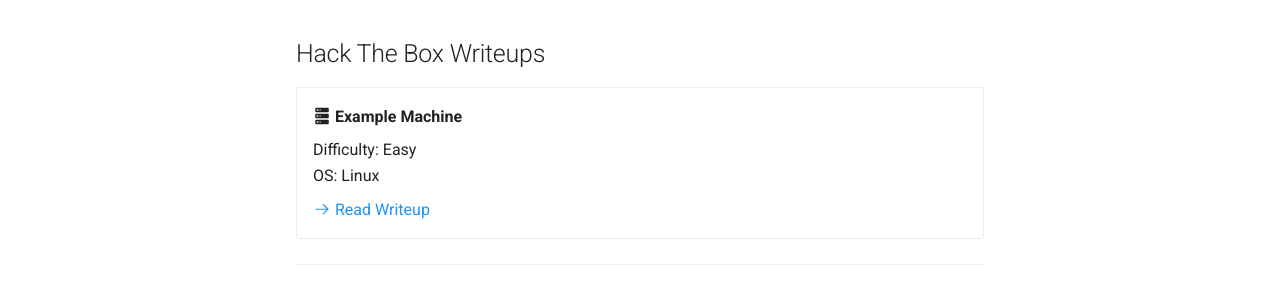
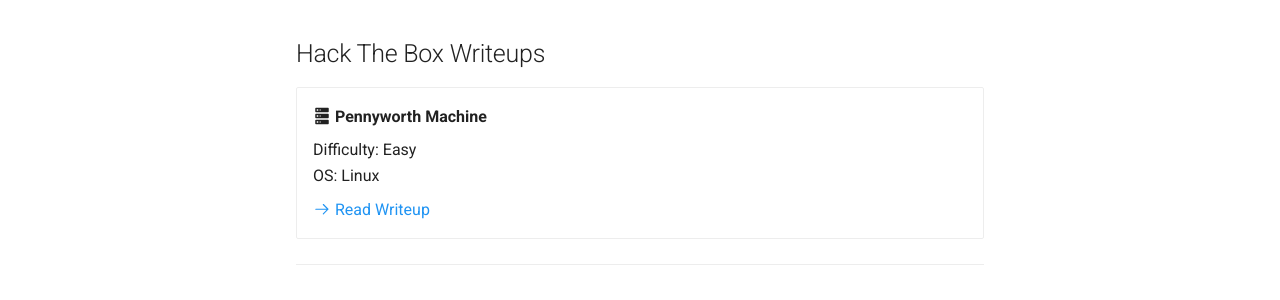
Before and after one commit to SolidCode321/htb-writups, an MkDocs documentation site: the page built from docs/index.md, in a window 1280 px wide and 1078 px high. Shown: the part 501-801 px from the top of the window. Built offline with MkDocs 1.6.1 and Material for MkDocs 9.7.7, drawn with Linux system fonts in a browser that asks for light colours.

Commit message:
Update Hack The Box machine name and link

```diff
--- a/docs/index.md
+++ b/docs/index.md
@@ -16,12 +16,12 @@
 
 <div class="grid cards" markdown>
 
--   :material-server: **Example Machine**
+-   :material-server: **Pennyworth Machine**
 
     Difficulty: Easy
     OS: Linux
 
-    [:octicons-arrow-right-24: Read Writeup](hackthebox/example.md)
+    [:octicons-arrow-right-24: Read Writeup](hackthebox/pennyworth.md)
 
 </div>
 
```
